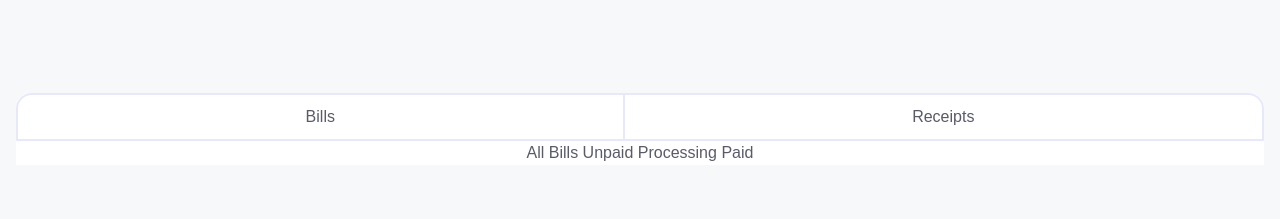
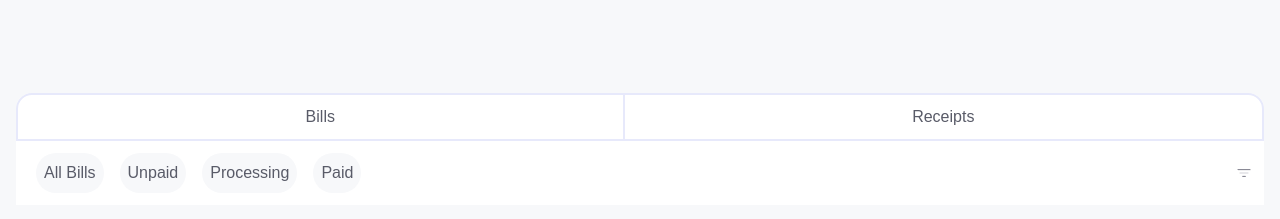
Before and after one commit to Aahil13/Receipt-management-app, a website: page index.html in a window 1280 px wide. Shown: the part 195-414 px from the top of the page. Drawn offline with Linux system fonts and the light colour scheme; some icons are missing.

Commit message:
Update: complete the filter section

```diff
--- a/index.html
+++ b/index.html
@@ -60,7 +60,7 @@
           </div>
         </div>
         <div class="main-body-menu">
-          <div>
+          <div class="flex justify-between p-3 items-center ">
             <div class="filters">
               <button class="filter-btn filter-btn-all">All Bills</button>
               <button class="filter-btn filter-btn-unpaid">Unpaid</button>
@@ -68,7 +68,7 @@
               <button class="filter-btn filter-btn-paid">Paid</button>
             </div>
             <div class="sorter">
-
+              <img src="./src/images/icons/sort.png" alt=sort-img">
             </div>
           </div>
         </div>
--- a/src/input.css
+++ b/src/input.css
@@ -47,3 +47,13 @@
     @apply flex self-center hover:cursor-pointer;
   }
 }
+
+/*------------------------- FILTER STYLES ----------------------*/
+
+.filters{
+  @apply flex
+}
+
+.filters *{
+  @apply mx-2 rounded-3xl bg-mainBgColor p-2
+}
```
Also changed, not shown: dist/output.css, src/images/icons/sort.png (added).
